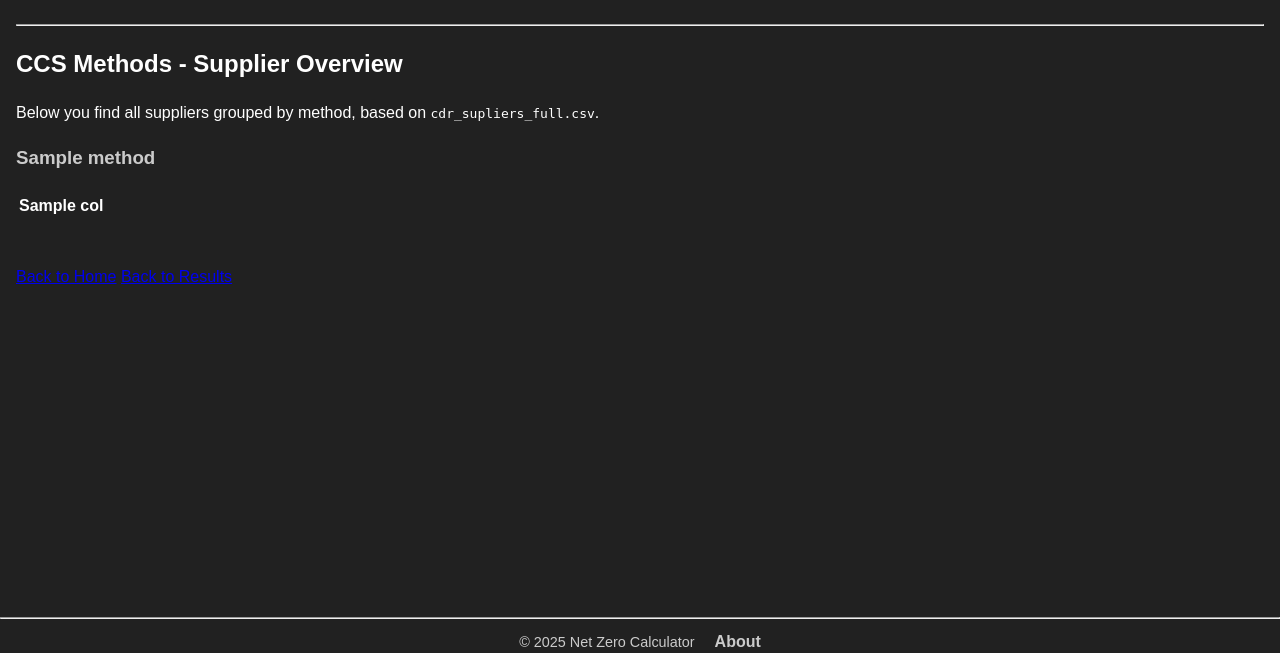
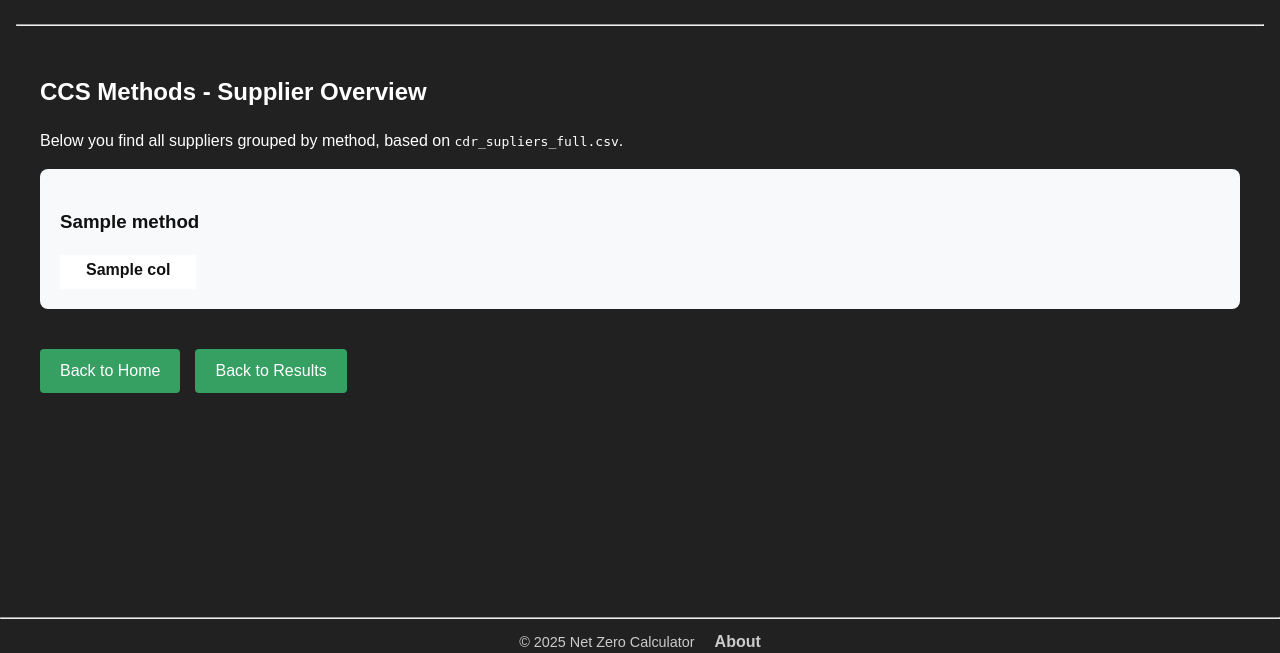
Before and after one commit to KusaiAlMalt/Net-Zero-Calculator, a Django app: template templates/ccs_methods.html in a window 1280 px wide. Shown: the part 120-773 px from the top of the page. Run offline with Django 5.2, Linux system fonts and the light colour scheme; the template is opened without the code that fills it: most values are stand-ins (such as "Sample title", 1, 10 or a date in 2020); lists and menus that the app fills with data are empty.

Commit message:
chore: include styling in css_methods

```diff
--- a/templates/ccs_methods.html
+++ b/templates/ccs_methods.html
@@ -51,3 +51,78 @@
     </div>
 </div>
 {% endblock %}
+{% block scripts %}
+    <style>
+        .container {
+            max-width: 1200px;
+            margin: 0 auto;
+            padding: 20px;
+        }
+
+        .results-section {
+            margin-bottom: 30px;
+            padding: 20px;
+            background-color: #f8f9fa;
+            border-radius: 8px;
+        }
+
+        .analysis-content {
+            white-space: pre-wrap;
+            font-family: monospace;
+            color: #222;
+            font-weight: 500;
+        }
+
+        .text-sample, .context-item {
+            background-color: #fff;
+            padding: 15px;
+            border-radius: 4px;
+            margin-bottom: 10px;
+            overflow-x: auto;
+        }
+
+        pre {
+            white-space: pre-wrap;
+            word-wrap: break-word;
+        }
+
+        .action-buttons {
+            margin-top: 30px;
+            display: flex;
+            gap: 15px;
+        }
+
+        .btn {
+            padding: 10px 20px;
+            background-color: var(--color-primary);
+            color: white;
+            text-decoration: none;
+            border-radius: 4px;
+            transition: background-color 0.3s;
+        }
+
+        .btn:hover {
+            background-color: var(--color-primary-accent);
+        }
+
+        .error-message {
+            color: #dc3545;
+            padding: 20px;
+            text-align: center;
+        }
+
+        .results-section, .results-section * {
+            color: #111 !important;
+        }
+        .table {
+            color: #111 !important;
+            background: #fff;
+        }
+
+        .table th, .table td {
+            padding-left: 24px !important;
+            padding-right: 24px !important;
+            text-align: center;
+        }
+    </style>
+{% endblock %}
```
